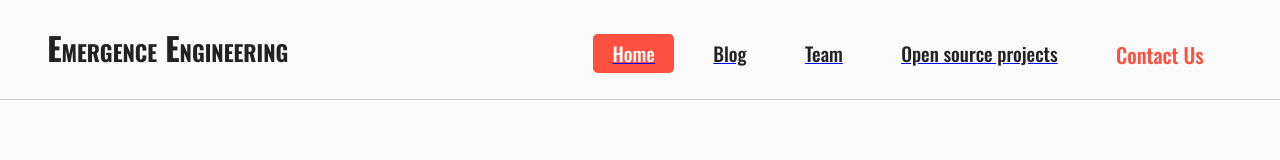
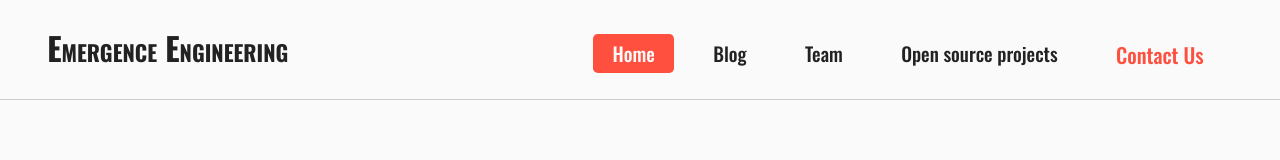
Before and after one commit to emergence-engineering/blog, a Next.js app: page / in a window 1280 px wide. Shown: the top 160 px of the page. Built offline with nearby package versions, Linux system fonts and the light colour scheme.

Commit message:
Fixed links.

```diff
--- a/features/blog/components/BlogPostIntro.tsx
+++ b/features/blog/components/BlogPostIntro.tsx
@@ -1,12 +1,12 @@
 import styled from "styled-components";
 import React, { FunctionComponent } from "react";
-import Link from "next/link";
 
 import { convertTimestampToLocaleDateString } from "../../../utils/time";
 import SVGIcon from "../../common/components/SVGIcon";
 import Markdown from "../../article/components/Markdown";
 import theme from "../../../utils/theme";
 import { ArticleIntro } from "../../article/types";
+import { UnstyledLink } from "../../../utils/link";
 
 const ReadMoreLink = styled.div`
   text-decoration: none;
@@ -78,9 +78,9 @@ export const BlogPostIntro: FunctionComponent<ArticleIntro> = (props) => {
       <BlogPostIntroText>
         <Markdown source={introText} />
       </BlogPostIntroText>
-      <Link href={`/blog/${postId}`} passHref>
+      <UnstyledLink href={`/blog/${postId}`} passHref>
         <ReadMoreLink>Read more...</ReadMoreLink>
-      </Link>
+      </UnstyledLink>
     </Root>
   );
 };
--- a/features/common/components/Header.tsx
+++ b/features/common/components/Header.tsx
@@ -1,6 +1,5 @@
 import styled from "styled-components";
 import React, { FunctionComponent } from "react";
-import Link from "next/link";
 import { withRouter } from "next/router";
 import { WithRouterProps } from "next/dist/client/with-router";
 // @ts-ignore
@@ -8,6 +7,7 @@ import ReactHeadroom from "react-headroom";
 
 import theme, { screenSizes, sizes } from "../../../utils/theme";
 import HamburgerMenu from "../../hamburgerMenu/HamburgerMenu";
+import {UnstyledLink} from "../../../utils/link";
 
 const Headroom = styled(ReactHeadroom)`
   z-index: 5;
@@ -114,11 +114,11 @@ const HeaderLinkRoot: FunctionComponent<HeaderLinkProps & WithRouterProps> = (
 ) => {
   const { href, caption, router } = props;
   return (
-    <Link href={href} passHref>
+    <UnstyledLink href={href} passHref>
       <Anchor active={router.pathname.split("/")[1] === href.split("/")[1]}>
         {caption}
       </Anchor>
-    </Link>
+    </UnstyledLink>
   );
 };
 
--- a/features/landingPage/components/AboutUsSection.tsx
+++ b/features/landingPage/components/AboutUsSection.tsx
@@ -1,6 +1,5 @@
 import React, { FunctionComponent } from "react";
 import styled from "styled-components";
-import Link from "next/link";
 import Image from "next/image";
 
 import theme, { screenSizes, sizes } from "../../../utils/theme";
@@ -16,6 +15,7 @@ import TorcsiImage from "../../../public/bio/torcsi.jpeg";
 import NorbiImage from "../../../public/bio/norbi.png";
 import PeterImage from "../../../public/bio/peter.png";
 import PetraImage from "../../../public/bio/petra2.png";
+import { UnstyledLink } from "../../../utils/link";
 
 const Root = styled.div`
   display: flex;
@@ -166,11 +166,11 @@ const MemberLink: FunctionComponent<{ href: string; faClassName: string }> = ({
   href,
   faClassName,
 }) => (
-  <Link href={href} passHref>
+  <UnstyledLink href={href} passHref>
     <MemberLinkAnchor>
       <MemberLinkIcon className={faClassName} />
     </MemberLinkAnchor>
-  </Link>
+  </UnstyledLink>
 );
 
 export const Member: FunctionComponent<{
@@ -205,18 +205,18 @@ export const Member: FunctionComponent<{
         <MemberLink href={cvLink} faClassName="far fa-address-card" />
       ) : null}
       {linkedInLink ? (
-        <Link href={linkedInLink} target="_blank">
+        <UnstyledLink href={linkedInLink} target="_blank">
           <MemberLinkAnchor>
             <MemberLinkIcon className="fab fa-linkedin" />
           </MemberLinkAnchor>
-        </Link>
+        </UnstyledLink>
       ) : null}
       {githubLink ? (
-        <Link href={githubLink} target="_blank">
+        <UnstyledLink href={githubLink} target="_blank">
           <MemberLinkAnchor>
             <MemberLinkIcon className="fab fa-github-square" />
           </MemberLinkAnchor>
-        </Link>
+        </UnstyledLink>
       ) : null}
     </MemberLinkSection>
   </MemberRoot>
--- /dev/null
+++ b/utils/link.ts
@@ -0,0 +1,7 @@
+import styled from "styled-components";
+import Link from "next/link";
+
+export const UnstyledLink = styled(Link)`
+  text-decoration: none;
+  color: unset;
+`
```
Also changed, not shown: ui/components/Anchor.tsx (+5 -5 lines).
